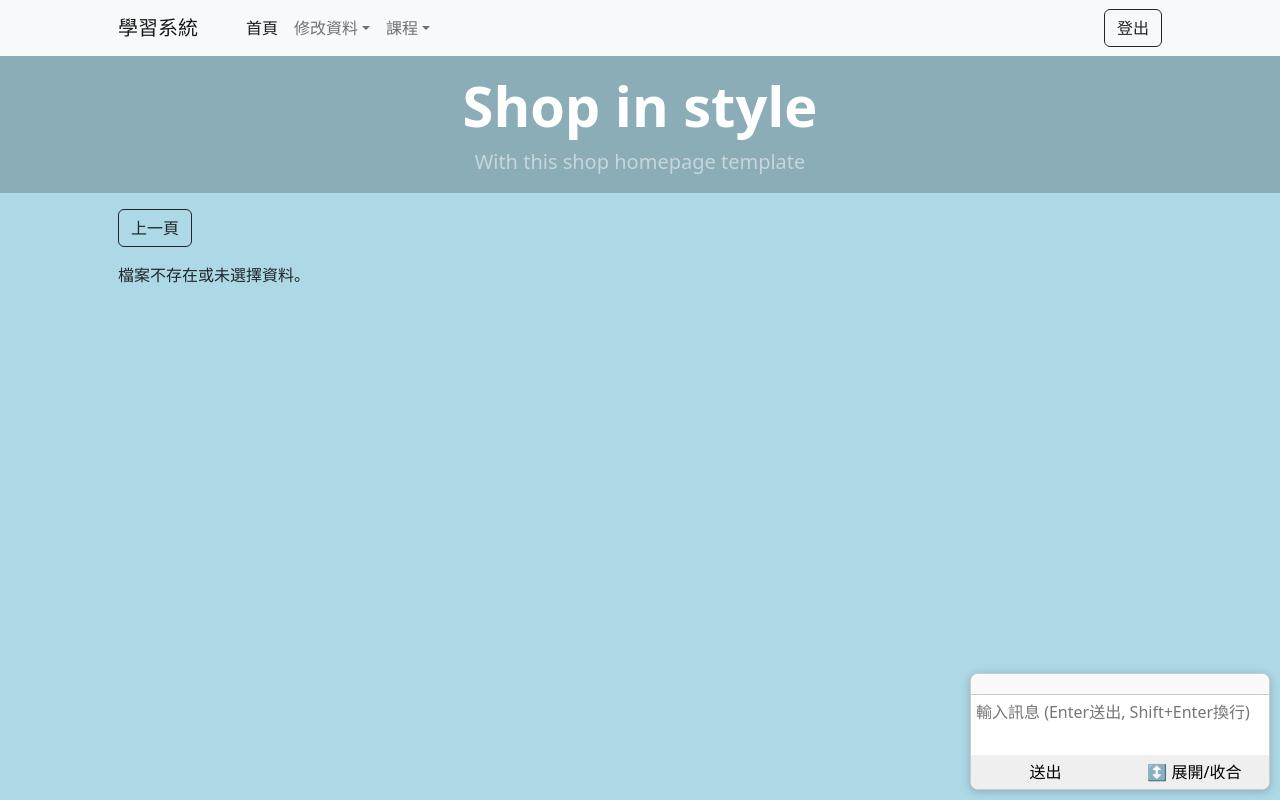
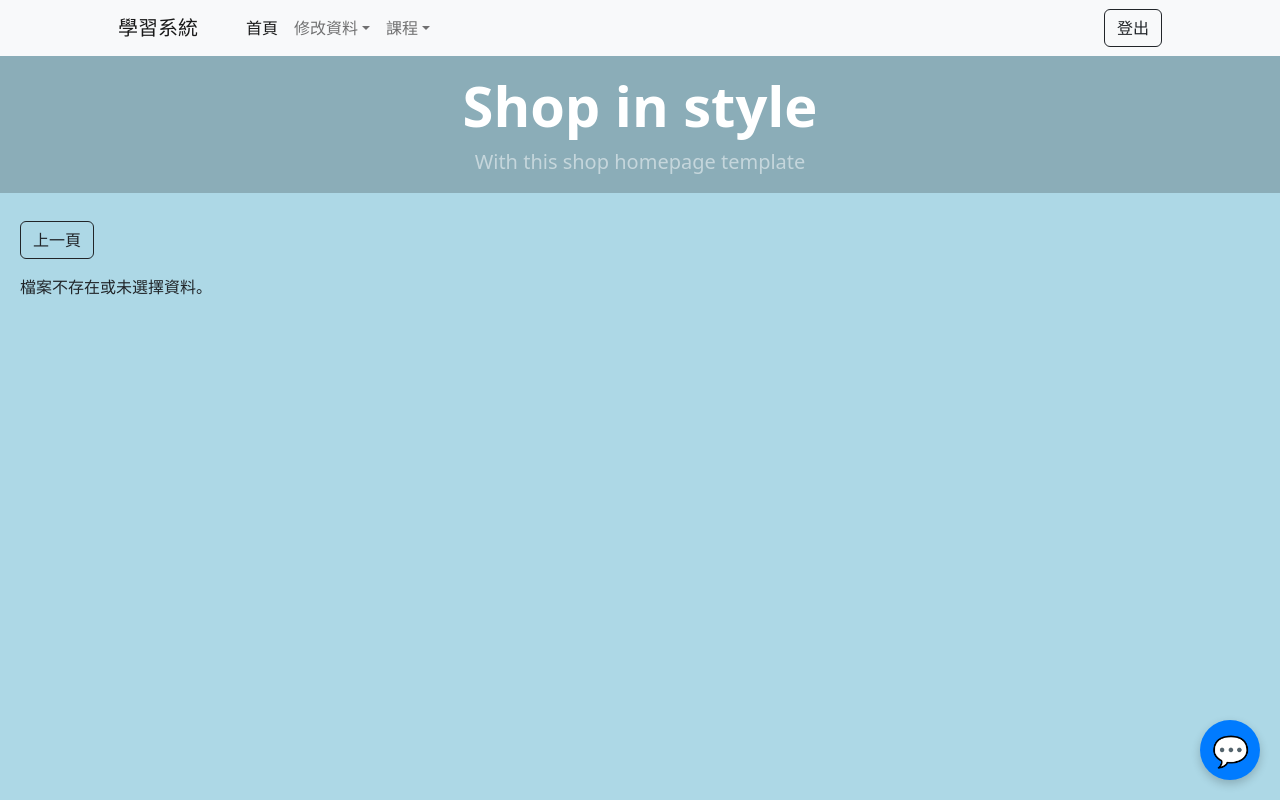
Before and after one commit to fitiotan/learn-project, a PHP site: page /point.php in a window 1280 px wide. Run offline with PHP 8.4, Linux system fonts and the light colour scheme; the visitor is signed in with stand-in values (Sample User, id 1).

Commit message:
modified:   gpt.php 	modified:   point.php 	modified:   readme 	new file:   upload.php

```diff
--- a/point.php
+++ b/point.php
@@ -1,7 +1,14 @@
 <?php
 session_start();
 
-// Logout handling - must be before any HTML output
+// Database connection
+$link = @mysqli_connect('127.0.0.1', 'root', '', 'learn');
+if (!$link) die("資料庫連線錯誤");
+
+// Handle file upload inside chat (for gpt.php, you may want to handle it there)
+// Here no direct upload handling in this file, since chat uploads via fetch to gpt.php
+
+// Logout handling
 if (isset($_POST["logout"])) {
     session_destroy();
     echo "<script>alert('已登出');location.href='index.php';</script>";
@@ -14,35 +21,26 @@ if (!isset($_SESSION["account"])) {
     exit;
 }
 
-// Connect to database
-$link = @mysqli_connect('127.0.0.1', 'root', '', 'learn');
-if (!$link) {
-    die("資料庫連線錯誤");
-}
-
+// Retrieve resource (unchanged)
 $file_path = "";
 if (isset($_POST["enter"])) {
     $subject = mysqli_real_escape_string($link, $_POST["enter"]);
     $sql = "SELECT * FROM `resource` WHERE `subject` = '$subject'";
     $result = mysqli_query($link, $sql);
-
     if ($row = mysqli_fetch_assoc($result)) {
         $file_path = $row["data"];
         $class = $row["class"];
         $subject = $row["subject"];
 
-        // Record user view
+        // Record viewing
         $account = mysqli_real_escape_string($link, $_SESSION["account"]);
         $sql2 = "SELECT * FROM `record_resource` WHERE `account` = '$account' AND `subject` = '$subject'";
         $result2 = mysqli_query($link, $sql2);
 
-        if (mysqli_num_rows($result2) > 0) {
-            $row2 = mysqli_fetch_assoc($result2);
-            $times = $row2["times"] + 1;
-            $sql3 = "UPDATE `record_resource` SET `times` = '$times' WHERE `account` = '$account' AND `subject` = '$subject'";
-        } else {
-            $sql3 = "INSERT INTO `record_resource` (`account`, `class`, `subject`, `times`) VALUES ('$account', '$class', '$subject', 1)";
-        }
+        $sql3 = mysqli_num_rows($result2) > 0 ?
+            "UPDATE `record_resource` SET `times` = `times` + 1 WHERE `account` = '$account' AND `subject` = '$subject'" :
+            "INSERT INTO `record_resource` (`account`, `class`, `subject`, `times`) VALUES ('$account', '$class', '$subject', 1)";
+
         mysqli_query($link, $sql3);
     }
 }
@@ -60,64 +58,131 @@ mysqli_close($link);
     <style>
         body { background-color: #ADD8E6; }
         header { background-color: rgba(0, 0, 0, 0.2); }
+        #mainContainer { display: flex; }
+        #contentArea { flex: 1; padding: 20px; }
+
+        /* Floating chat toggle button */
+        #chatToggleBtn {
+            position: fixed;
+            bottom: 20px;
+            right: 20px;
+            width: 60px;
+            height: 60px;
+            background-color: #007bff;
+            color: white;
+            border: none;
+            border-radius: 50%;
+            font-size: 30px;
+            display: flex;
+            align-items: center;
+            justify-content: center;
+            z-index: 999;
+            box-shadow: 0 4px 10px rgba(0,0,0,0.2);
+            cursor: pointer;
+        }
+
+        /* Floating chat container */
+        #chatContainer {
+            position: fixed;
+            bottom: 90px;
+            right: 20px;
+            width: 320px;
+            max-height: 500px;
+            background: white;
+            border: 1px solid #ccc;
+            border-radius: 10px;
+            display: none;
+            flex-direction: column;
+            box-shadow: 0 4px 10px rgba(0,0,0,0.3);
+            z-index: 999;
+        }
+
+        #chatContainer.active {
+            display: flex;
+        }
+
+        #chatbox {
+            flex: 1;
+            overflow-y: auto;
+            padding: 10px;
+            background: #f9f9f9;
+            border-bottom: 1px solid #ccc;
+            white-space: pre-wrap;
+        }
+
+        #chatInputArea {
+            display: flex;
+            flex-direction: column;
+            padding: 10px;
+        }
+
+        #userInput {
+            width: 100%;
+            height: 60px;
+            padding: 5px;
+            resize: none;
+            border: 1px solid #ccc;
+            margin-bottom: 5px;
+        }
+
+        #fileUpload {
+            margin-bottom: 5px;
+        }
+
+        #chatButtons {
+            display: flex;
+            gap: 5px;
+        }
+
+        #chatButtons button {
+            flex: 1;
+        }
     </style>
 </head>
 <body>
 
-<!-- Navbar -->
 <nav class="navbar navbar-expand-lg navbar-light bg-light">
     <div class="container px-4 px-lg-5">
         <a class="navbar-brand">學習系統</a>
-        <button class="navbar-toggler" type="button" data-bs-toggle="collapse" data-bs-target="#navbarSupportedContent"
-            aria-controls="navbarSupportedContent" aria-expanded="false" aria-label="切換導航">
-            <span class="navbar-toggler-icon"></span>
-        </button>
-        <div class="collapse navbar-collapse" id="navbarSupportedContent">
+        <div class="collapse navbar-collapse">
             <ul class="navbar-nav me-auto mb-2 mb-lg-0 ms-lg-4">
                 <li class="nav-item"><a class="nav-link active" href="class.php">首頁</a></li>
                 <li class="nav-item dropdown">
-                    <a class="nav-link dropdown-toggle" id="navbarDropdown" href="#" role="button" data-bs-toggle="dropdown"
-                        aria-expanded="false">修改資料</a>
-                    <ul class="dropdown-menu" aria-labelledby="navbarDropdown">
+                    <a class="nav-link dropdown-toggle" data-bs-toggle="dropdown">修改資料</a>
+                    <ul class="dropdown-menu">
                         <li><a class="dropdown-item" href="basic.php">基本資料</a></li>
                         <li><a class="dropdown-item" href="contact.php">聯絡資料</a></li>
                         <li><a class="dropdown-item" href="revise.php">修改密碼</a></li>
                     </ul>
                 </li>
                 <li class="nav-item dropdown">
-                    <a class="nav-link dropdown-toggle" id="navbarDropdown2" href="#" role="button" data-bs-toggle="dropdown"
-                        aria-expanded="false">課程</a>
-                    <ul class="dropdown-menu" aria-labelledby="navbarDropdown2">
+                    <a class="nav-link dropdown-toggle" data-bs-toggle="dropdown">課程</a>
+                    <ul class="dropdown-menu">
                         <li><a class="dropdown-item" href="hobby.php">喜好課程</a></li>
                         <li><a class="dropdown-item" href="statistics.php">次數統計</a></li>
                     </ul>
                 </li>
             </ul>
-            <form class="d-flex" method="post">
-                <button class="btn btn-outline-dark" name="logout" type="submit" value="登出">登出</button>
+            <form method="post">
+                <button class="btn btn-outline-dark" name="logout" type="submit">登出</button>
             </form>
         </div>
     </div>
 </nav>
 
-<!-- Header -->
 <header class="py-2">
-    <div class="container px-4 px-lg-5 my-2">
-        <div class="text-center text-white">
+    <div class="container px-4 px-lg-5 my-2 text-center text-white">
         <h1 class="display-4 fw-bolder">Shop in style</h1>
         <p class="lead fw-normal text-white-50 mb-0">With this shop homepage template</p>
     </div>
-    </div>
 </header>
 
-<!-- Content -->
+<div id="mainContainer">
+    <div id="contentArea">
         <section class="py-2">
-    <div class="container px-4 px-lg-5 mt-2">
             <button class="btn btn-outline-dark mb-3" onclick="window.location.href='class.php';">上一頁</button>
-
-        <?php if (!empty($file_path) && file_exists($file_path)):
-            $ext = strtolower(pathinfo($file_path, PATHINFO_EXTENSION));
-            if ($ext === 'pdf'): ?>
+            <?php if (!empty($file_path) && file_exists($file_path)): ?>
+                <?php if (strtolower(pathinfo($file_path, PATHINFO_EXTENSION)) === 'pdf'): ?>
                     <embed src="<?= htmlspecialchars($file_path) ?>" width="100%" height="600px" type="application/pdf" />
                 <?php else: ?>
                     <p>不支持的文件類型。</p>
@@ -125,71 +190,87 @@ mysqli_close($link);
             <?php else: ?>
                 <p>檔案不存在或未選擇資料。</p>
             <?php endif; ?>
+        </section>
     </div>
-</section>
+</div>
 
-<!-- Chatbot UI -->
-<style>
-#chatContainer {
-    position: fixed;
-    bottom: 10px;
-    right: 10px;
-    width: 300px;
-    max-height: 400px;
-    background: white;
-    border: 1px solid #ccc;
-    border-radius: 8px;
-    overflow: hidden;
-    display: flex;
-    flex-direction: column;
-    box-shadow: 0 2px 10px rgba(0,0,0,0.2);
-    transition: width 0.3s, height 0.3s;
-}
-#chatContainer.expanded {
-    width: 500px;
-    max-height: 600px;
-}
-#chatbox {
-    flex: 1;
-    overflow-y: auto;
-    padding: 10px;
-    background: #f9f9f9;
-}
-#chatInputArea {
-    display: flex;
-    flex-direction: column;
-    border-top: 1px solid #ccc;
-}
-#userInput {
-    width: 100%;
-    height: 60px;
-    resize: none;
-    padding: 5px;
-    border: none;
-    outline: none;
-}
-#chatButtons {
-    display: flex;
-}
-#chatButtons button {
-    flex: 1;
-    padding: 5px;
-    border: none;
-    cursor: pointer;
-}
-</style>
+<!-- Floating Chat Toggle Button -->
+<button id="chatToggleBtn" title="開啟聊天">💬</button>
 
-<div id="chatContainer">
-    <div id="chatbox"></div>
+<!-- Floating Chat Panel -->
+<div id="chatContainer" role="region" aria-label="聊天視窗">
+    <div id="chatbox" aria-live="polite" aria-relevant="additions"></div>
     <div id="chatInputArea">
-        <textarea id="userInput" placeholder="輸入訊息 (Enter送出, Shift+Enter換行)"></textarea>
+        <textarea id="userInput" placeholder="輸入訊息 (Enter送出, Shift+Enter換行)" aria-label="聊天輸入"></textarea>
+        <input type="file" id="fileUpload" aria-label="上傳檔案" />
         <div id="chatButtons">
-            <button onclick="sendMessage()">送出</button>
-            <button id="toggleChatbox">↕️ 展開/收合</button>
+            <button type="button" onclick="sendMessage()">送出</button>
+            <button type="button" onclick="toggleChat()">✖</button>
         </div>
     </div>
 </div>
 
-<script src="js/scripts.js"></script>
+<script>
+const chatbox = document.getElementById("chatbox");
+const userInput = document.getElementById("userInput");
+const chatContainer = document.getElementById("chatContainer");
+const chatToggleBtn = document.getElementById("chatToggleBtn");
+const fileUpload = document.getElementById("fileUpload");
+
+// Toggle chat visibility
+chatToggleBtn.addEventListener("click", () => {
+    chatContainer.classList.toggle("active");
+});
+
+// Close chat with button
+function toggleChat() {
+    chatContainer.classList.toggle("active");
+}
+
+// Send message on Enter (not Shift+Enter)
+userInput.addEventListener("keydown", function (e) {
+    if (e.key === "Enter" && !e.shiftKey) {
+        e.preventDefault();
+        sendMessage();
+    }
+});
+
+// Append messages to chatbox
+function appendMessage(sender, text) {
+    const msg = document.createElement("div");
+    msg.textContent = `${sender}: ${text}`;
+    msg.style.marginBottom = "5px";
+    msg.style.whiteSpace = "pre-wrap";
+    chatbox.appendChild(msg);
+    chatbox.scrollTop = chatbox.scrollHeight;
+}
+
+// Send message or file to server
+function sendMessage() {
+    const message = userInput.value.trim();
+    const file = fileUpload.files[0];
+
+    if (!message && !file) return;
+
+    appendMessage("你", message || (file ? `[檔案] ${file.name}` : ""));
+    userInput.value = "";
+    fileUpload.value = "";
+
+    const formData = new FormData();
+    formData.append("message", message);
+    if (file) formData.append("file", file);
+
+    fetch("gpt.php", {
+        method: "POST",
+        body: formData
+    })
+    .then(res => res.json())
+    .then(data => {
+        appendMessage("AI", data.reply || "發生錯誤，請稍後再試。");
+    })
+    .catch(() => appendMessage("AI", "無法連線到伺服器。"));
+}
+</script>
+
 </body>
 </html>
```
Also changed, not shown: gpt.php (+80 -39 lines), upload.php (added, +97 -0 lines), 1 other file. Lines whose indentation alone changed are shown as unchanged.
